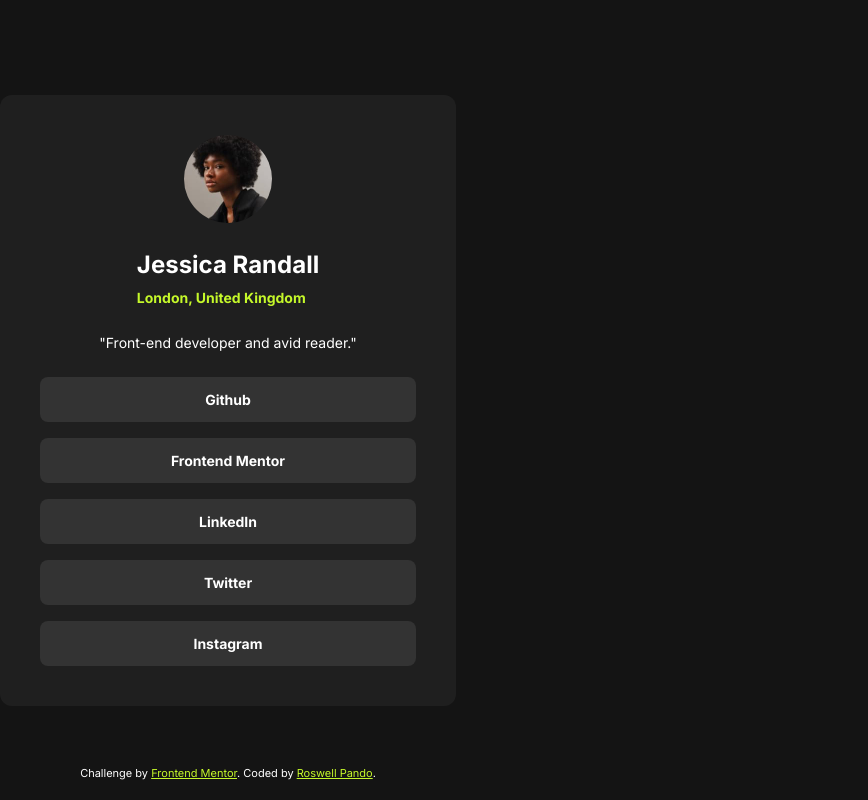
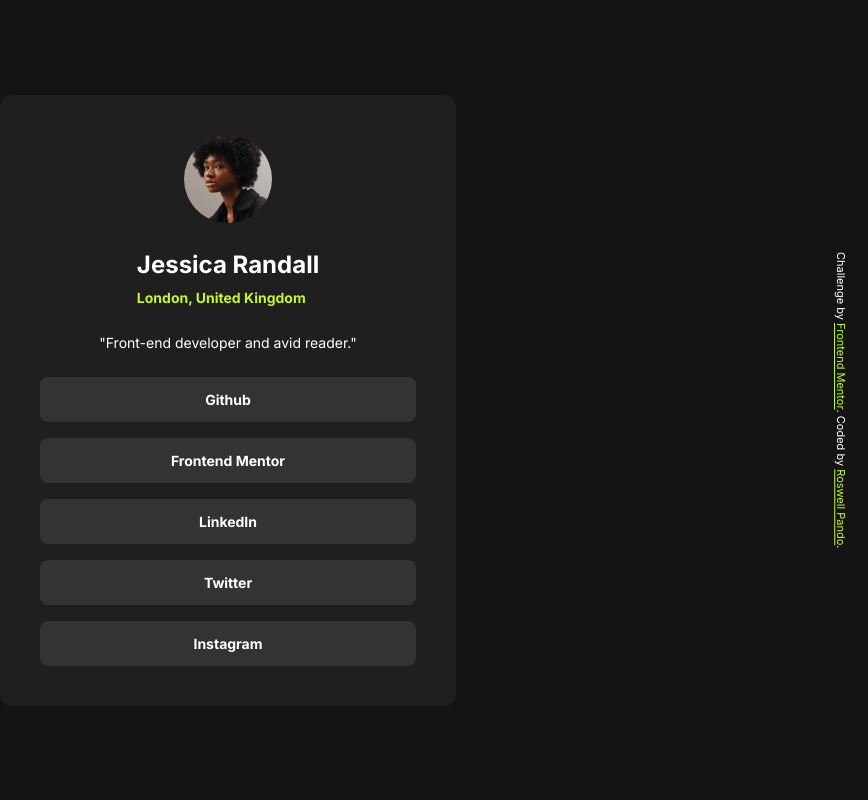
Before and after one commit to welpmoz/Social-Links-Profile, a plain HTML site: page docs/index.html in a window 1280 px wide. Shown: the whole page, without its empty margins (412-1280 px from the left). Drawn offline with Linux system fonts and the light colour scheme.

Commit message:
reposition attribution

```diff
--- a/docs/index.html
+++ b/docs/index.html
@@ -14,12 +14,13 @@
   <style>
     .attribution {
       font-size: 1.1rem;
+      position: absolute;
       text-align: center;
-      position: absolute;
-      bottom: 20px;
-      left: 0;
-      right: 0;
+      bottom: 0;
+      top: 0;
+      right: 20px;
       color: var(--white);
+      writing-mode: vertical-lr;
     }
     .attribution a {
       color: var(--green);
```
